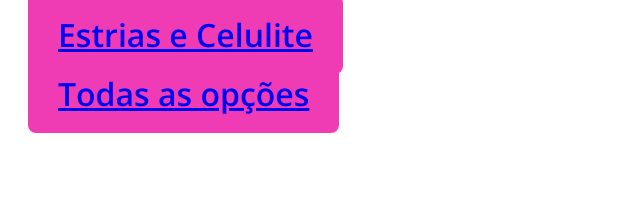
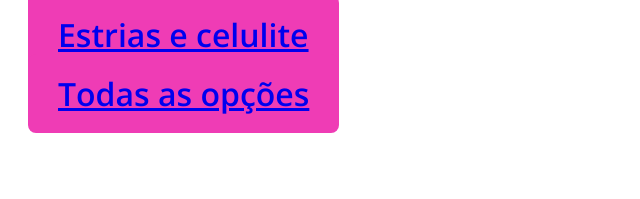
Before and after one commit to rvconteudo/pagina, a plain HTML site: page 1.html in a window 1280 px wide. Shown: the part 449-648 px from the top of the page, 0-640 px from the left. Drawn offline with nearby package versions, Linux system fonts and the light colour scheme; some packages are replaced by stand-ins of ours; a small style sheet from the web is missing.

Commit message:
Update 1.html

```diff
--- a/1.html
+++ b/1.html
@@ -33,7 +33,7 @@ else{w.loadCSS=loadCSS}}(typeof global!=="undefined"?global:this))</script>   <s
 	<span class="tcb-button-text thrv-inline-text" style="" data-css="tve-u-16ff9e1a8ee"><strong><strong>Rugas e marcas de expressão</strong></strong></span></span> </a></div>
 	<div class="thrv_wrapper thrv-button" data-css="tve-u-16f4f09b0b2" data-button-size="l" data-tcb_hover_state_parent="" data-button-style="rounded" style=""><a href="https://rvconteudo.github.io/pagina/2" class="tcb-button-link" rel="" style=""> <span class="tcb-button-texts">
 	<span class="tcb-button-text thrv-inline-text" style="" data-css="tve-u-16ff9d641ed"><strong><strong>Flacidez da pele</strong></strong></span></span> </a></div><div class="thrv_wrapper thrv-button" data-css="tve-u-16f4f09cd02" data-button-size="l" data-tcb_hover_state_parent="" data-button-style="rounded" style=""><a href="https://rvconteudo.github.io/pagina/2" class="tcb-button-link" style="">
-	<span class="tcb-button-texts"><span class="tcb-button-text thrv-inline-text" style="" data-css="tve-u-16ff9d64f97"><strong><strong>Estrias e Celulite</strong></strong></span></span> </a></div><div class="thrv_wrapper thrv-button" data-css="tve-u-16f4f09eafc" data-button-size="l" data-tcb_hover_state_parent="" data-button-style="rounded"><a href="https://rvconteudo.github.io/pagina/2" class="tcb-button-link" style=""> <span class="tcb-button-texts"><span class="tcb-button-text thrv-inline-text" style="" data-css="tve-u-16ff9d65d8f"><strong><strong>Todas as opções</strong></strong></span></span> </a></div>
+	<span class="tcb-button-texts"><span class="tcb-button-text thrv-inline-text" style="" data-css="tve-u-16ff9d64f97"><strong><strong>Estrias e celulite</strong></strong></span></span> </a></div><div class="thrv_wrapper thrv-button" data-css="tve-u-16f4f09eafc" data-button-size="l" data-tcb_hover_state_parent="" data-button-style="rounded"><a href="https://rvconteudo.github.io/pagina/2" class="tcb-button-link" style=""> <span class="tcb-button-texts"><span class="tcb-button-text thrv-inline-text" style="" data-css="tve-u-16ff9d65d8f"><strong><strong>Todas as opções</strong></strong></span></span> </a></div>
 
 	</div></div>
 
```
